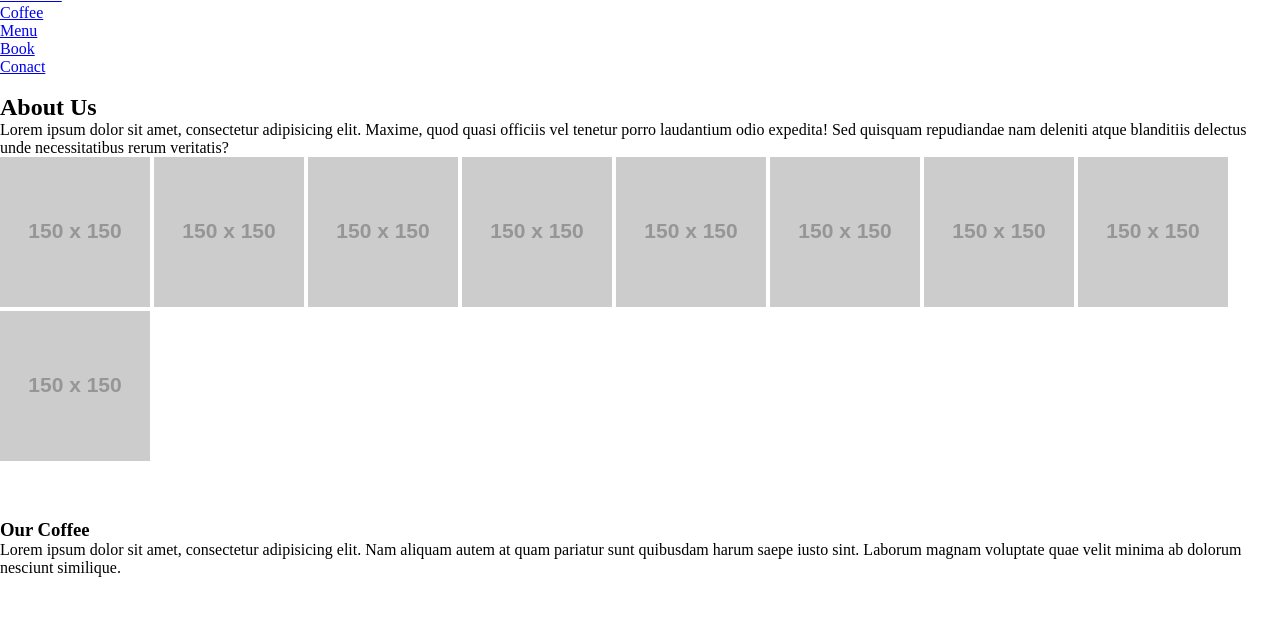
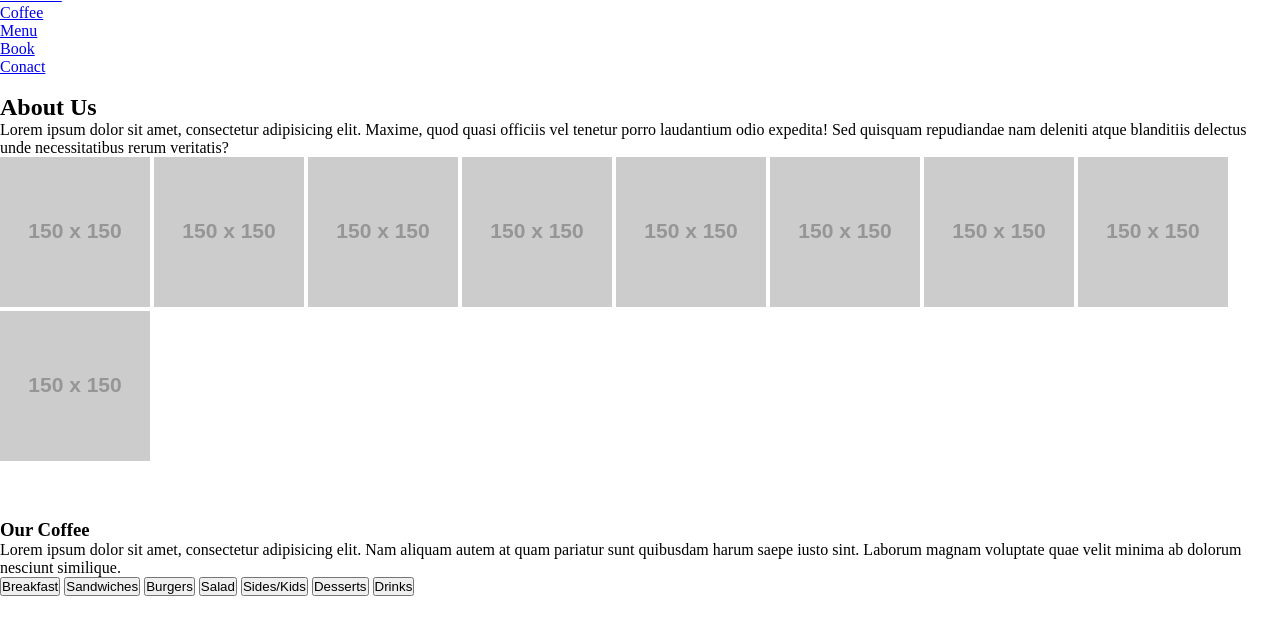
Before and after one commit to macatwork/ct, a plain HTML site: page main.html in a window 1280 px wide. Shown: the part 41-676 px from the top of the page. Drawn offline with Linux system fonts and the light colour scheme; placeholder pictures from the web are drawn by us.

Commit message:
Created tabs for menu

```diff
--- a/main.html
+++ b/main.html
@@ -57,6 +57,38 @@
             <p>Lorem ipsum dolor sit amet, consectetur adipisicing elit. Nam aliquam autem at quam pariatur sunt quibusdam harum saepe iusto sint. Laborum magnam voluptate quae velit minima ab dolorum nesciunt similique.</p>
         </div>
     </section>
+    <section id="menu">
+        <div class="tab">
+            <button class="tab">Breakfast</button>
+            <button class="tab">Sandwiches</button>
+            <button class="tab">Burgers</button>
+            <button class="tab">Salad</button>
+            <button class="tab">Sides/Kids</button>
+            <button class="tab">Desserts</button>
+            <button class="tab">Drinks</button>
+        </div>
+        <div id="breakfast" class="tabcontent">
+
+        </div>
+        <div id="sandwiches" class="tabcontent">
+
+        </div>
+        <div id="burgers" class="tabcontent">
+
+        </div>
+        <div id="salad" class="tabcontent">
+
+        </div>
+        <div id="sides" class="tabcontent">
+
+        </div>
+        <div id="dessert" class="tabcontent">
+
+        </div>
+        <div id="drinks" class="tabcontent">
+
+        </div>
+    </section>
   </body>
   <script src="main.js"></script>
 </html>
```
